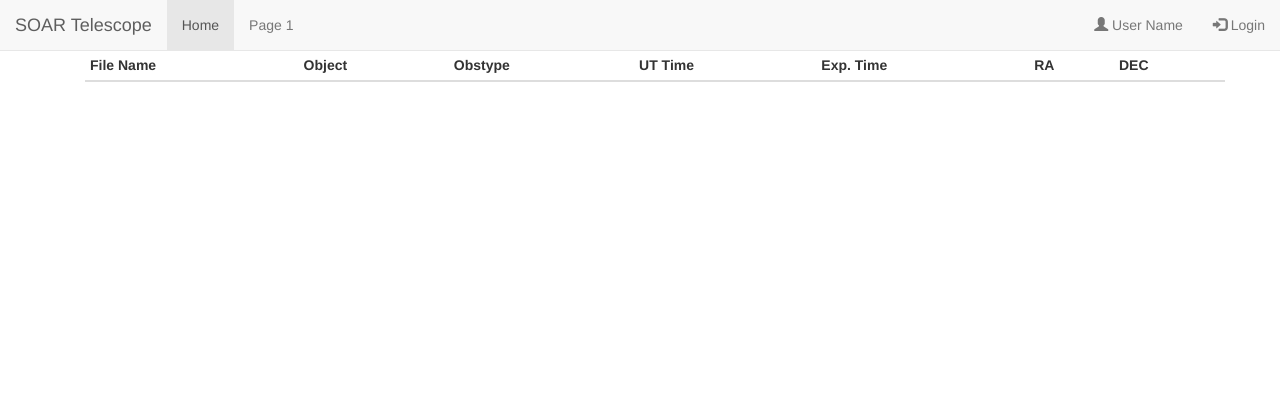
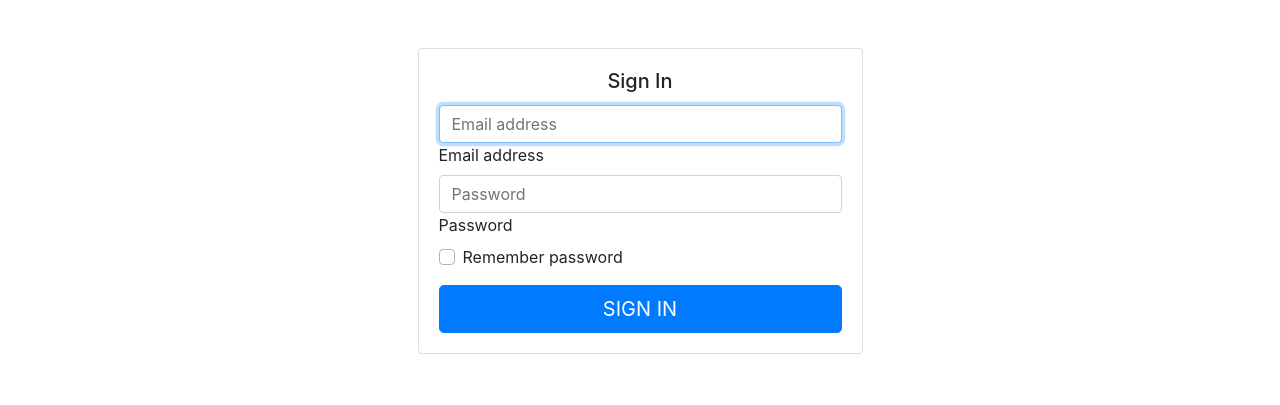
Before and after one commit to simontorres/goodman_pipeline_app, a website: page web/client/views/index.html in a window 1280 px wide. Drawn offline with nearby package versions, Linux system fonts and the light colour scheme; some packages are replaced by stand-ins of ours; no server answers.

Commit message:
Several changes... backup

```diff
--- a/docker-compose.yml
+++ b/docker-compose.yml
@@ -32,8 +32,8 @@ services:
 
   db:
     image: mongo
-#    volumes:
-#      - ./data:/data/db
+    volumes:
+      - ./data:/data/db
     ports:
       - "27017:27017"
     restart: always
--- a/web/client/views/index.html
+++ b/web/client/views/index.html
@@ -1,73 +1,46 @@
 <!DOCTYPE html>
-<html ng-app="fileWatchApp">
+<html lang="en">
 <head>
-    <meta name="viewport" content="width=device-width, initial-scale=1">
-  <link rel="stylesheet" href="https://maxcdn.bootstrapcdn.com/bootstrap/3.4.0/css/bootstrap.min.css">
-  <!--<script src="https://ajax.googleapis.com/ajax/libs/jquery/3.3.1/jquery.min.js"></script>-->
-  <script src="https://maxcdn.bootstrapcdn.com/bootstrap/3.4.0/js/bootstrap.min.js"></script>
+  <title>Log In</title>
+  <meta charset="utf-8">
+  <meta name="viewport" content="width=device-width, initial-scale=1">
+  <link rel="stylesheet" href="https://maxcdn.bootstrapcdn.com/bootstrap/4.3.1/css/bootstrap.min.css">
+  <script src="https://ajax.googleapis.com/ajax/libs/jquery/3.3.1/jquery.min.js"></script>
+  <script src="https://cdnjs.cloudflare.com/ajax/libs/popper.js/1.14.7/umd/popper.min.js"></script>
+  <script src="https://maxcdn.bootstrapcdn.com/bootstrap/4.3.1/js/bootstrap.min.js"></script>
 </head>
 <body>
-<div ng-controller="fileWatchController">
-    <div class="container">
-        <nav class="navbar navbar-default navbar-fixed-top">
-            <div class="container-fluid">
-                <div class="navbar-header">
-                    <a class="navbar-brand" href="#">SOAR Telescope</a>
-                </div>
-                <ul class="nav navbar-nav">
-                    <li class="active"><a href="#">Home</a></li>
-                    <li><a href="#">Page 1</a> </li>
-                </ul>
-                <ul class="nav navbar-nav navbar-right">
-                    <li><a href="#"><span class="glyphicon glyphicon-user"></span> User Name</a></li>
-                    <li><a href="#"><span class="glyphicon glyphicon-log-in"></span> Login</a></li>
-                </ul>
-            </div>
-        </nav>
-        <!--<div class="page-header">-->
-            <!--<h1 class="display-3">Asynchronous Node.js Communication</h1>-->
-            <!--<p class="lead">Testing asynchronus data update using Node and SocketIO.</p>-->
-            <!--&lt;!&ndash;<p>Details <a href='https://www.shanelynn.ie/asynchronous-updates-to-a-webpage-with-flask-and-socket-io/' target='_blank'>here.</a></p>&ndash;&gt;-->
-        <!--</div>-->
-        <div class="container" style="margin-top:50px">
-        <div class="table-responsive">
-            <table class="table table-striped table-condensed">
-                <thead>
-                <tr>
-                    <th scope="col">File Name</th>
-                    <th scope="col">Object</th>
-                    <th scope="col">Obstype</th>
-                    <th scope="col">UT Time</th>
-                    <th scope="col">Exp. Time</th>
-                    <th scope="col">RA</th>
-                    <th scope="col">DEC</th>
-                </tr>
-                </thead>
-                <tbody>
-                <tr ng-repeat="file in files | reverse">
-                    <td scope="row">{{ file.file_name}}</td>
-                    <td>{{ file.object }}</td>
-                    <td>{{ file.obstype }}</td>
-                    <td>{{ file.ut_time}}</td>
-                    <td>{{ file.exptime}}</td>
-                    <td>{{ file.ra }}</td>
-                    <td>{{ file.dec }}</td>
-                </tr>
-                </tbody>
-            </table>
+
+<div class="container">
+    <div class="row">
+      <div class="col-sm-9 col-md-7 col-lg-5 mx-auto">
+        <div class="card card-signin my-5">
+          <div class="card-body">
+            <h5 class="card-title text-center">Sign In</h5>
+            <form class="form-signin">
+              <div class="form-label-group">
+                <input type="email" id="inputEmail" class="form-control" placeholder="Email address" required autofocus>
+                <label for="inputEmail">Email address</label>
+              </div>
+
+              <div class="form-label-group">
+                <input type="password" id="inputPassword" class="form-control" placeholder="Password" required>
+                <label for="inputPassword">Password</label>
+              </div>
+
+              <div class="custom-control custom-checkbox mb-3">
+                <input type="checkbox" class="custom-control-input" id="customCheck1">
+                <label class="custom-control-label" for="customCheck1">Remember password</label>
+              </div>
+              <button class="btn btn-lg btn-primary btn-block text-uppercase" type="submit">Sign in</button>
+
+            </form>
+          </div>
         </div>
-        </div>
+      </div>
     </div>
-
-</div>
+  </div>
 
 
-
-<script type="text/javascript" src="https://ajax.googleapis.com/ajax/libs/angularjs/1.2.16/angular.js"></script>
-<script type="text/javascript" src="https://ajax.googleapis.com/ajax/libs/angularjs/1.2.16/angular-resource.js"></script>
-
-<script type="text/javascript" src="/js/app.js"></script>
-<script type="text/javascript" src="/js/controllers/file-watch-controller.js"></script>
-<!--<script type="text/javascript" src="/js/event-listener.js"></script>-->
 </body>
 </html>
--- a/web/package.json
+++ b/web/package.json
@@ -9,10 +9,14 @@
   },
   "dependencies": {
     "amqplib": "^0.5.3",
+    "bcrypt-nodejs": "0.0.3",
     "body-parser": "^1.18.3",
     "express": "^4.16.4",
     "mongoose": "^5.4.8",
     "monk": "^6.0.6",
+    "morgan": "^1.9.1",
+    "passport": "^0.4.0",
+    "passport-jwt": "^4.0.0",
     "request": "^2.88.0",
     "socket.io": "^2.2.0"
   }
```
Also changed, not shown: web/webapp.js (+31 -7 lines), 1 other file.
